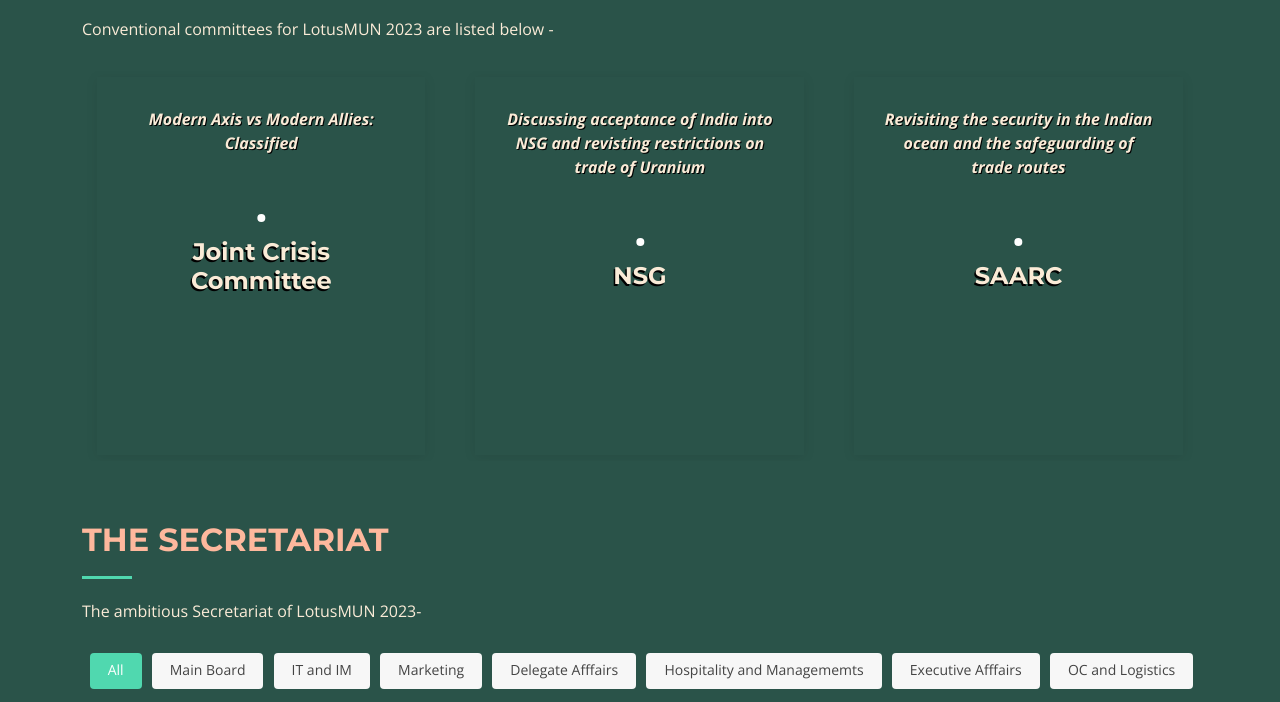
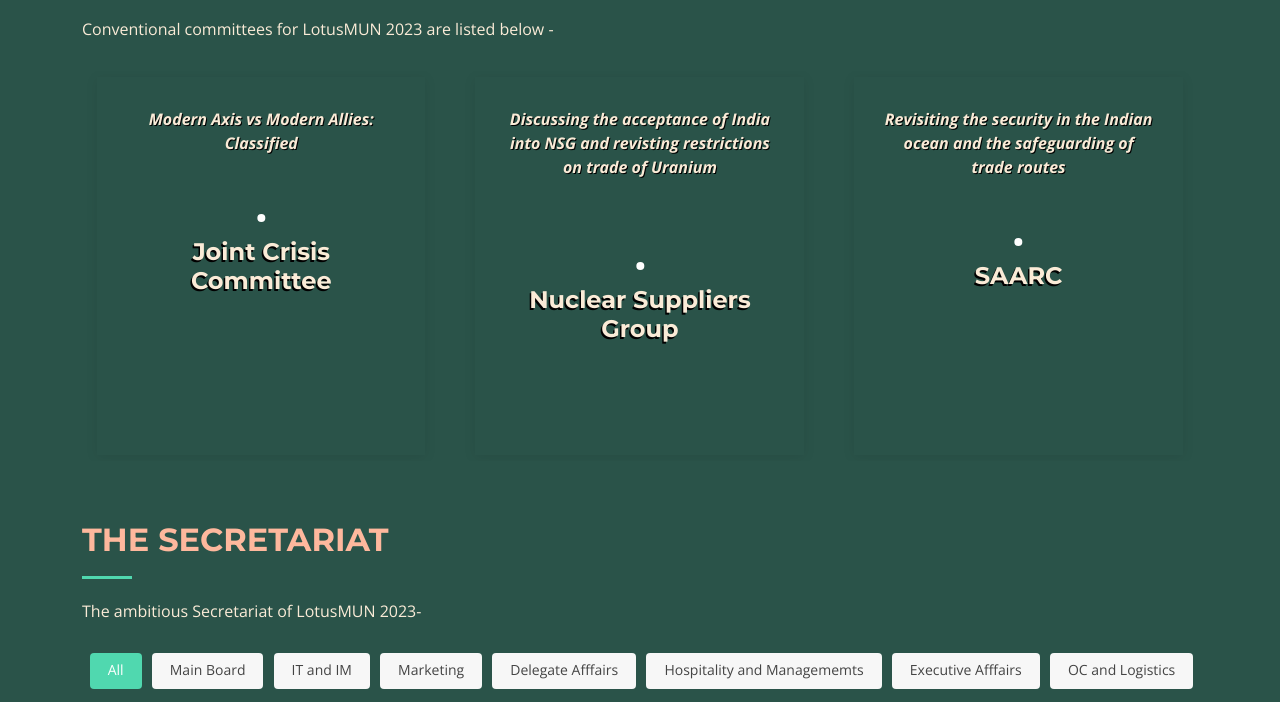
Before and after one commit to AaravGarg16/LOTUS-MUN, a plain HTML site: page index.html in a window 1280 px wide. Shown: the part 2059-2761 px from the top of the page. Drawn offline with nearby package versions, Linux system fonts and the light colour scheme.

Commit message:
modified:   index.html

```diff
--- a/index.html
+++ b/index.html
@@ -203,7 +203,6 @@
                   Discussion upon the food security and agricultural practices
 
                 </p>
-                <br>
                 <img src="assets/img/g20 final.png" class="testimonial-img" alt="" >
                 <h3 style="color:antiquewhite;font-weight:bold">G20 Summit</h3>
               </div>
@@ -215,7 +214,6 @@
                   Modern Axis vs Modern Allies:
                   <br>Classified
                 </p>
-
                 <img src="assets/img/jcc final.png" class="testimonial-img" alt="">
                 <h3 style="color:antiquewhite;font-weight:bold">Joint Crisis Committee</h3>
               </div>
@@ -224,10 +222,11 @@
             <div class="swiper-slide" style="background-image: url('assets/img/NSG.jpg');background-size: cover ;background-position: center;">
               <div class="testimonial-item">
                 <p style="color: antiquewhite;font-weight: bold;font-size: 16px;">
-                  Discussing acceptance of India into NSG and revisting restrictions on trade of Uranium
+                  Discussing the acceptance of India into NSG and revisting restrictions on trade of Uranium
                 </p>
+                <br>
                 <img src="assets/img/nsg final.png" class="testimonial-img" alt="">
-                <h3 style="color:antiquewhite;font-weight:bold">NSG</h3>
+                <h3 style="color:antiquewhite;font-weight:bold">Nuclear Suppliers Group</h3>
               </div>
             </div>
 
@@ -251,17 +250,11 @@
                 <h3 style="color:antiquewhite;font-weight:bold">UNESCO </h3>
               </div>
             </div>
-
-
-
-
-
             <div class="swiper-slide" style="background-image: url('assets/img/UNHCR.jpg');background-size: cover ;background-position: center;">
               <div class="testimonial-item">
                 <p style="color: antiquewhite;font-weight: bold;font-size: 16px;">
                   Impact of Climate Change on the displacement of refugees
                 </p>
-                <br>
                 <img src="assets/img/unhcr final.png" class="testimonial-img" alt="">
                 <h3 style="color:antiquewhite;font-weight:bold">UNHCR </h3>
               </div>
```
